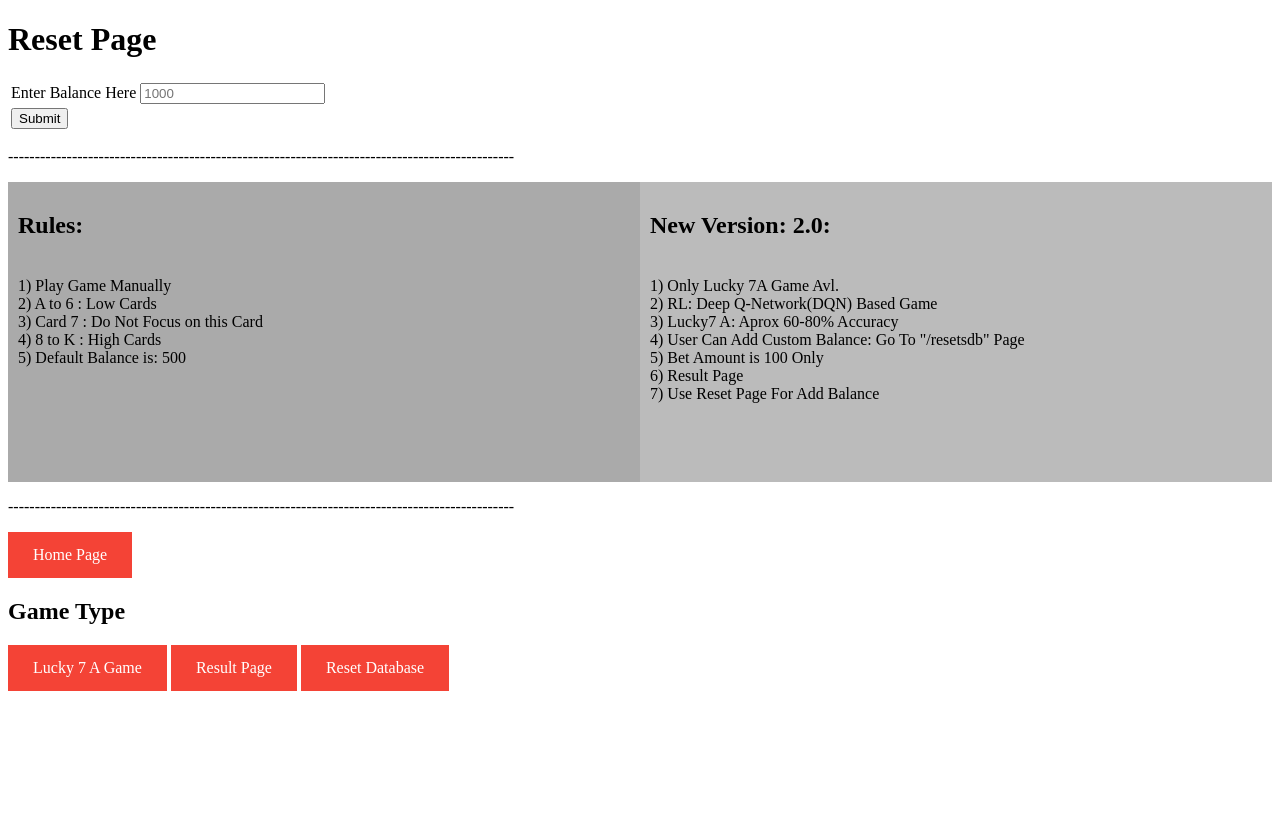
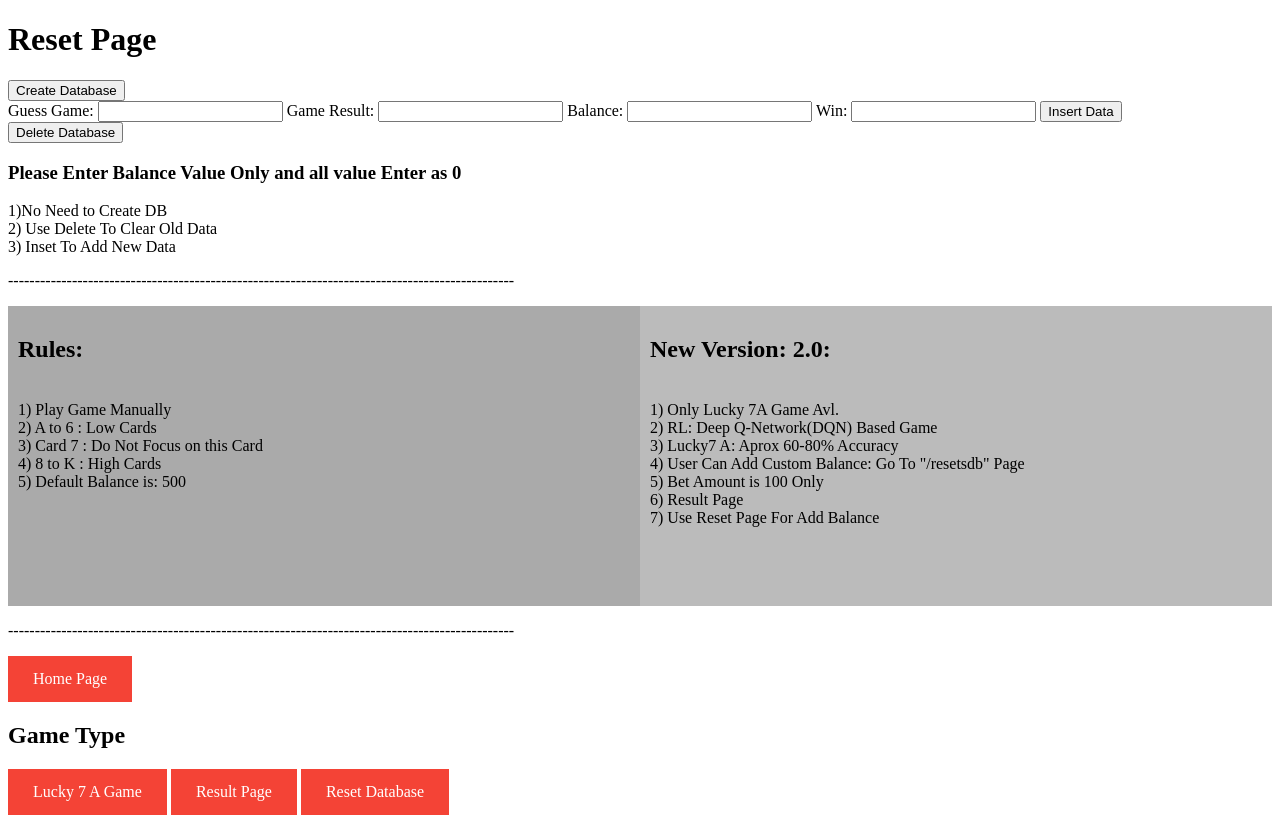
Before and after one commit to HackedNeuralNetwork/mayankAI, a Flask app: page /resetsdb in a window 1280 px wide. Before the commit the page ends 691 px from the top, so only its background shows below. Run offline with Flask 3, Linux system fonts and the light colour scheme.

Commit message:
AI Version 2.1 Add Custom Balance reset_db HTML

```diff
--- a/app.py
+++ b/app.py
@@ -1,9 +1,10 @@
-from flask import Flask, render_template,request
+from flask import Flask, render_template,request,jsonify
+import sqlite3
 import db
 import requests
 
+
 app = Flask(__name__)
-last_Games = []
 last_Games1 = []
 high_card = ("A","2","3","4","5","6")
 low_card = ("8","9","10","J","Q","K")
@@ -12,52 +13,18 @@ result_game = ""
 total_win = 0
 total_loss = 0
 
-# Home Page
-@app.route("/")
-def index():
-    return render_template("index.html") # Return Home HTML Page
 
-@app.route("/resetsdb",methods=['POST','GET'])
-def reset_db():
-    if request.method == "POST":
-        points = request.form["upoint"]
-        db.delete_db()
-        db.lucky7a("0","0",points,"0")
-    return render_template("resetsdb.html")
 
-# Game Page
-@app.route("/lucky7a")
-def lucky7a():   # retune Game HTMl Page
-    user_balance = db.get_balance()[0][0]
-    global last_Games, guess_game, last_Games1, result_game
+def get_time_gID():
+    data = requests.get("https://multiexch.com:3448/api/d_rate/lucky7").json()
+    data = data['data']['t1'][0]
+    time = data['autotime']
+    g_id = data['mid']
+    return time, g_id
+
+def get_last10game():
     last_Games = []
-    add_data() # Call Get Last 10 Game Result form Function
-    guess_game = next_game(last_Games1)
-    if last_Games != last_Games1:
-        result_game = last_Games[0]
-        last_Games1 = last_Games
-        if guess_game == result_game:
-            win = "You Win"
-            user_balance += 100
-            db.lucky7a(guess_game,result_game,user_balance,"Y")
-        else:
-            win = "You Loss"
-            user_balance -= 100
-            db.lucky7a(guess_game, result_game, user_balance, "N")
-    else:
-        last_Games1 = last_Games
-        win = "Please Wait For the Result"
-
-    # call Predict Next Game Function
-    time = get_time()
-    return render_template("lucky7a.html",next=guess_game,c_next=result_game,last=str(last_Games),c_last=str(last_Games1),bal=user_balance,t=time,w=win)
-
-def add_data(): # Get Last 10 Game Results in Dictionary
-    global last_Games, last_Games1
-    try:
-        data = requests.get(url='https://multiexch.com:3448/api/l_result/lucky7').json()
-    except:
-        return "Fuck we are Blocked, Now Call Yogendra!!"
+    data = requests.get(url='https://multiexch.com:3448/api/l_result/lucky7').json()
 
     for i in data['data']:
         if i['result'] == '1':
@@ -66,33 +33,61 @@ def add_data(): # Get Last 10 Game Results in Dictionary
             last_Games.append("High")
         else:
             last_Games.append("Tie")
-    if len(last_Games1) == 0:
-        last_Games1 = last_Games.copy()
+    return last_Games
 
-def next_game(game): # Predict Next Game Algo Function
-    count_h = 0
-    count_l = 0
-    count_t = 0
-    for i in last_Games:
-        if i == "High":
-            count_h += 1
-        elif i == "Low":
-            count_l +=1
-        else:
-            count_t +=1
 
-    if count_h > count_t:
-        return "Low"
-    elif count_t > count_h:
-        return "High"
 
-def get_time():
-    try:
-        time = requests.get(url='https://multiexch.com:3448/api/d_rate/lucky7').json()
-        c_time = time['data']['t1'][0]['autotime']  # Current Time in Game
-        return c_time
-    except:
-        return "Fuck we are Blocked, Now Call Yogendra!!"
+# Home Page
+@app.route("/")
+def index():
+    return render_template("index.html") # Return Home HTML Page
+
+# Reset DB
+@app.route("/resetsdb",methods=['POST','GET'])
+def reset_db():
+    return render_template("resetsdb.html")
+
+# Lucky 7A Game Page
+@app.route("/lucky7a")
+def lucky7a():   # retune Game HTMl Page
+    return render_template("lucky7a.html")
+
+@app.route("/next",methods=['POST'])
+def calculate_weighted_probabilities():
+    game_results = get_last10game()
+    recent_games = game_results[:5]
+    less_recent_games = game_results[5:]
+
+    recent_weight = 0.6
+    less_recent_weight = 0.4
+
+    outcomes = ["High", "Low", "Tie"]
+    counts = {outcome: [0, 0] for outcome in outcomes}
+
+    for outcome in outcomes:
+        counts[outcome][0] = recent_games.count(outcome)
+        counts[outcome][1] = less_recent_games.count(outcome)
+
+    weighted_probabilities = {
+        outcome: (counts[outcome][0] * recent_weight + counts[outcome][1] * less_recent_weight) / 10
+        for outcome in outcomes
+    }
+    return str(weighted_probabilities)
+
+
+# Get Time and Game ID
+@app.route("/get_data")
+def get_data():
+    time, g_id = get_time_gID()
+    last10 = get_last10game()
+    user_balance = db.get_balance()[0][0]
+    nextGame = calculate_weighted_probabilities()
+    if "Tie" in last10:
+        return jsonify({"time": time, "g_id": g_id, "last10": str(last10), "balance": user_balance, "nextGame": "Wait Tie Card in last 10 Game"})
+    else:
+        return jsonify({"time": time, "g_id": g_id, "last10": str(last10), "balance": user_balance, "nextGame": nextGame})
+
+
 
 # Result Page
 @app.route("/result")
@@ -121,5 +116,81 @@ def get_Accuracy():
         ac = total_loss/len(getwin)*100
         return ac,"Loss"
 
+@app.route('/bet',methods=['POST'])
+def update_balance_db():
+    balance = db.get_balance()[0][0]
+    balance -= 100
+    conn = sqlite3.connect("ai.db")
+    c = conn.cursor()
+    c.execute("UPDATE lucky7a SET bal = ? ORDER BY id DESC LIMIT 1", (balance))
+    conn.commit()
+    conn.close()
+
+@app.route('/win',methods=['POST'])
+def win_balance_db():
+    balance = db.get_balance()[0][0]
+    balance += 200
+    conn = sqlite3.connect("ai.db")
+    c = conn.cursor()
+    c.execute("UPDATE lucky7a SET bal = ? ORDER BY id DESC LIMIT 1", (balance))
+    conn.commit()
+    conn.close()
+
+@app.route('/create_db', methods=['POST'])
+def create_db():
+    conn = sqlite3.connect("ai.db")
+    c = conn.cursor()
+    c.execute(""" CREATE TABLE lucky7a (
+        id INTEGER PRIMARY KEY AUTOINCREMENT,
+        guess_game TEXT,
+        game_result TEXT,
+        bal INTEGER,
+        win TEXT)
+        """)
+    conn.commit()
+    conn.close()
+    return render_template("index.html")
+
+@app.route('/insert_data', methods=['POST'])
+def insert_data():
+    guess_game = request.form['guess_game']
+    game_result = request.form['game_result']
+    bal = int(request.form['bal'])
+    win = request.form['win']
+    conn = sqlite3.connect("ai.db")
+    c = conn.cursor()
+    try:
+        c.execute("INSERT INTO lucky7a (guess_game,game_result,bal,win) VALUES ('{}','{}',{},'{}')".format(guess_game, game_result, bal, win))
+    except:
+        pass
+    conn.commit()
+    conn.close()
+    return render_template("index.html")
+
+@app.route('/delete_db', methods=['POST'])
+def delete_db():
+    conn = sqlite3.connect("ai.db")
+    c = conn.cursor()
+    try:
+        c.execute(""" DROP TABLE lucky7a """)
+        c.execute(""" CREATE TABLE lucky7a (
+                id INTEGER PRIMARY KEY AUTOINCREMENT,
+                guess_game TEXT,
+                game_result TEXT,
+                bal INTEGER,
+                win TEXT)
+                """)
+    except:
+        c.execute(""" CREATE TABLE lucky7a (
+                id INTEGER PRIMARY KEY AUTOINCREMENT,
+                guess_game TEXT,
+                game_result TEXT,
+                bal INTEGER,
+                win TEXT)
+                """)
+    conn.commit()
+    conn.close()
+    return render_template("index.html")
+
 if __name__ == "__main__":
     app.run(debug=True)
--- a/templates/resetsdb.html
+++ b/templates/resetsdb.html
@@ -9,15 +9,38 @@
 </head>
 <body>
 <h1> Reset Page </h1>
-<form action="/resetsdb" method="post">
-    <table>
-        <tr><td>Enter Balance Here</td>
-            <td>
-                <input id="upoint" name="upoint" type="text" placeholder="1000"></td>
-        </tr>
-        <tr><td><input type="submit"></td></tr>
-    </table>
-</form>
+<div>
+    <div>
+        <div>
+            <form action="/create_db" method="POST">
+                <button type="submit">Create Database</button>
+            </form>
+        </div>
+        <div>
+            <form action="/insert_data" method="POST">
+                <label for="guess_game">Guess Game:</label>
+                <input type="text" id="guess_game" name="guess_game" required>
+                <label for="game_result">Game Result:</label>
+                <input type="text" id="game_result" name="game_result" required>
+                <label for="bal">Balance:</label>
+                <input type="number" id="bal" name="bal" required>
+                <label for="win">Win:</label>
+                <input type="text" id="win" name="win" required>
+                <button type="submit">Insert Data</button>
+            </form>
+        </div>
+        <div>
+            <form action="/delete_db" method="POST">
+                <button type="submit">Delete Database</button>
+            </form>
+        </div>
+    </div>
+</div>
+<h3>Please Enter Balance Value Only and all value Enter as 0</h3>
+<p>1)No Need to Create DB <br>
+    2) Use Delete To Clear Old Data<br>
+    3) Inset To Add New Data
+</p>
     <p>-----------------------------------------------------------------------------------------------</p>
     <div class="row">
         <div class="column" style="background-color:#aaa;">
```
Also changed, not shown: db.py (+0 -58 lines), templates/lucky7a.html (+29 -7 lines).
